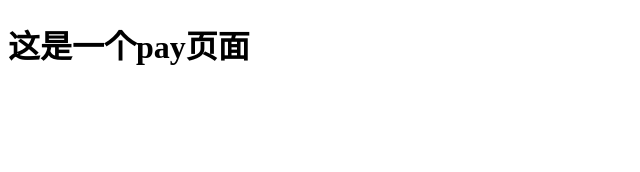
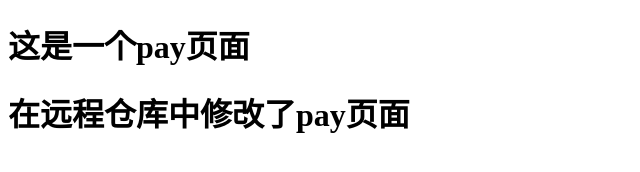
Before and after one commit to sxyszw555/project_test, a plain HTML site: page pay.html in a window 1280 px wide. Shown: the whole page, without its empty margins (0-640 px from the left). Drawn offline with Linux system fonts and the light colour scheme.

Commit message:
Update pay.html
远程仓库分支中修改了pay页面

```diff
--- a/pay.html
+++ b/pay.html
@@ -10,6 +10,7 @@
 
 <body>
     <h1>这是一个pay页面</h1>
+     <h1>在远程仓库中修改了pay页面</h1>
 </body>
 
 </html>
```
